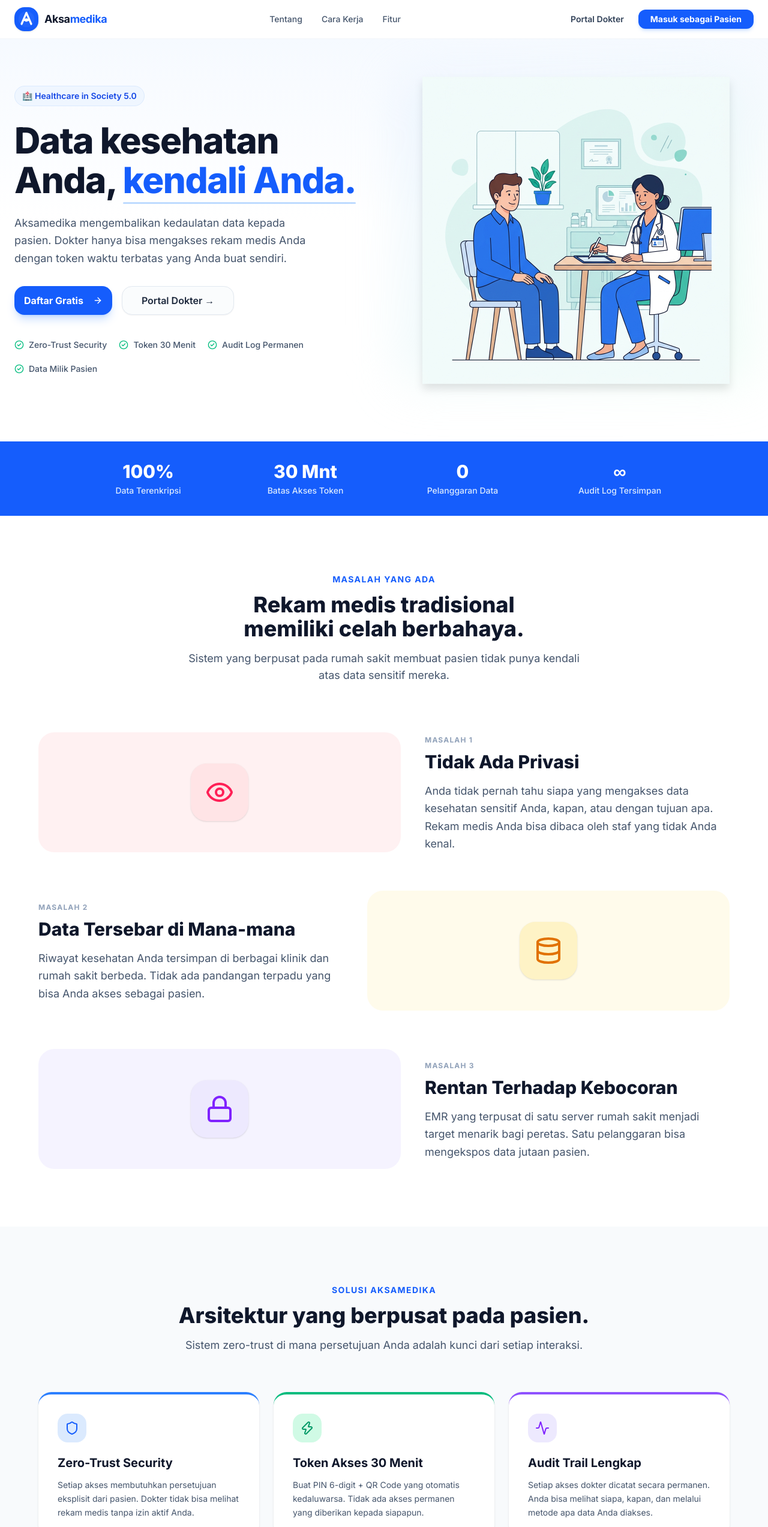
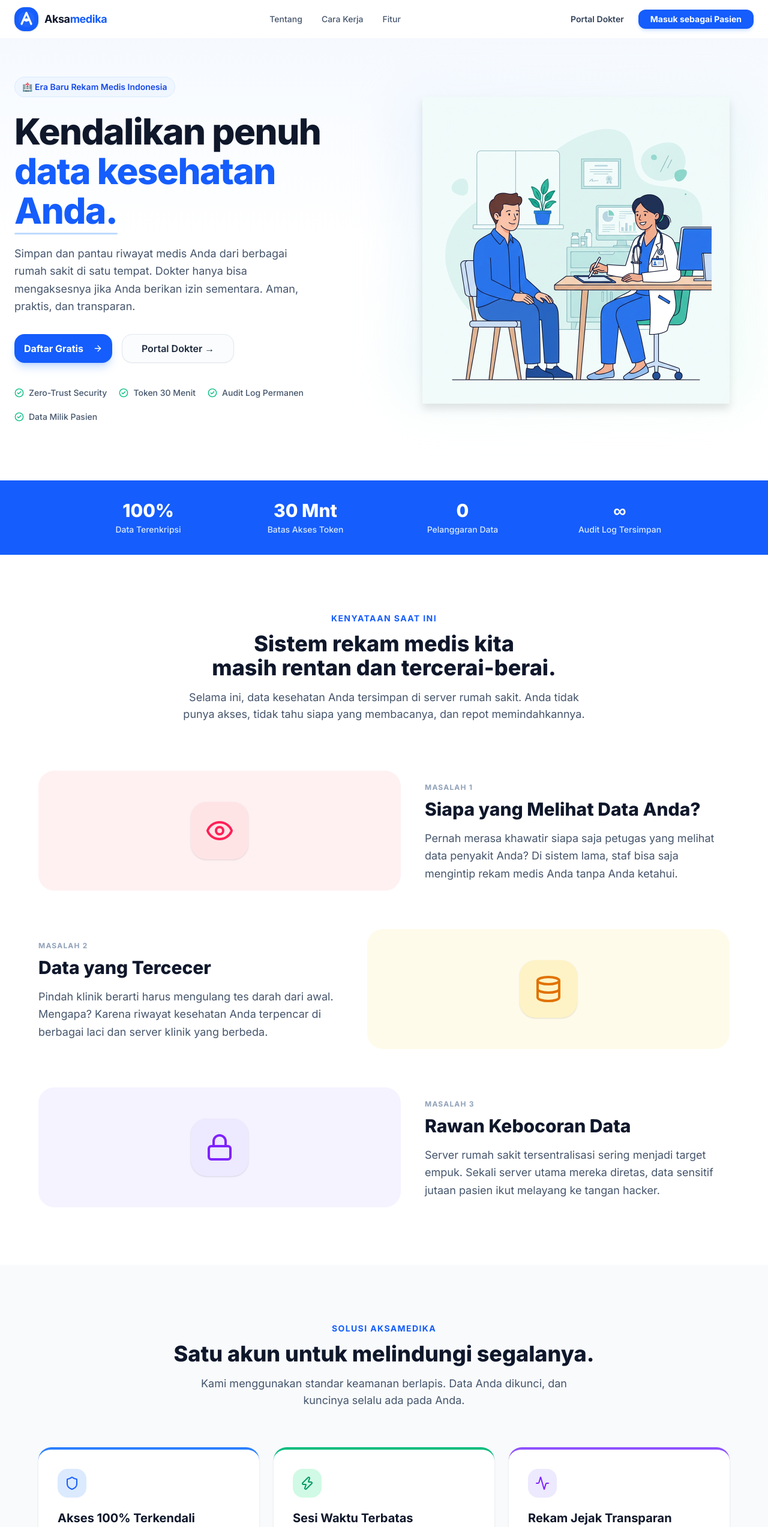
Before and after one commit to Afta20/AksaMedika, a Next.js app in the folder apps/web/: page / in a window 1280 px wide. Shown: the top 2546 px of the page at 60% size. Built offline with nearby package versions, Linux system fonts and the light colour scheme.

Commit message:
style: refine landing page copywriting and fix CTA button visibility

```diff
--- a/apps/web/app/page.tsx
+++ b/apps/web/app/page.tsx
@@ -92,22 +92,22 @@
             <div>
               <motion.div variants={fadeUp} initial="hidden" animate="visible" custom={0}>
                 <span className="inline-flex items-center gap-2 px-3 py-1.5 rounded-full bg-blue-50 border border-blue-100 text-blue-700 text-sm font-semibold mb-6">
-                  🏥 Healthcare in Society 5.0
+                  🏥 Era Baru Rekam Medis Indonesia
                 </span>
               </motion.div>
 
               <motion.h1 variants={fadeUp} initial="hidden" animate="visible" custom={1}
                 className="text-4xl md:text-5xl lg:text-6xl font-extrabold text-slate-900 leading-[1.1] tracking-tight mb-6">
-                Data kesehatan Anda,{" "}
+                Kendalikan penuh{" "}
                 <span className="text-blue-600 relative">
-                  kendali Anda.
+                  data kesehatan Anda.
                   <span className="absolute -bottom-1 left-0 right-0 h-[3px] bg-blue-200 rounded-full" />
                 </span>
               </motion.h1>
 
               <motion.p variants={fadeUp} initial="hidden" animate="visible" custom={2}
                 className="text-lg text-slate-600 leading-relaxed mb-8 max-w-lg">
-                Aksamedika mengembalikan kedaulatan data kepada pasien. Dokter hanya bisa mengakses rekam medis Anda dengan token waktu terbatas yang Anda buat sendiri.
+                Simpan dan pantau riwayat medis Anda dari berbagai rumah sakit di satu tempat. Dokter hanya bisa mengaksesnya jika Anda berikan izin sementara. Aman, praktis, dan transparan.
               </motion.p>
 
               <motion.div variants={fadeUp} initial="hidden" animate="visible" custom={3}
@@ -183,12 +183,12 @@
       <section id="tentang" className="py-24 px-6 bg-white">
         <div className="max-w-6xl mx-auto">
           <motion.div initial={{ opacity: 0, y: 20 }} whileInView={{ opacity: 1, y: 0 }} viewport={{ once: true }} className="text-center mb-20">
-            <p className="text-blue-600 text-sm font-bold uppercase tracking-widest mb-3">Masalah yang Ada</p>
+            <p className="text-blue-600 text-sm font-bold uppercase tracking-widest mb-3">Kenyataan Saat Ini</p>
             <h2 className="text-3xl md:text-4xl font-extrabold text-slate-900 mb-4">
-              Rekam medis tradisional <br className="hidden sm:block"/>memiliki celah berbahaya.
+              Sistem rekam medis kita <br className="hidden sm:block"/>masih rentan dan tercerai-berai.
             </h2>
             <p className="text-slate-600 text-lg max-w-2xl mx-auto">
-              Sistem yang berpusat pada rumah sakit membuat pasien tidak punya kendali atas data sensitif mereka.
+              Selama ini, data kesehatan Anda tersimpan di server rumah sakit. Anda tidak punya akses, tidak tahu siapa yang membacanya, dan repot memindahkannya.
             </p>
           </motion.div>
 
@@ -196,8 +196,8 @@
             {[
               {
                 icon: Eye,
-                title: "Tidak Ada Privasi",
-                desc: "Anda tidak pernah tahu siapa yang mengakses data kesehatan sensitif Anda, kapan, atau dengan tujuan apa. Rekam medis Anda bisa dibaca oleh staf yang tidak Anda kenal.",
+                title: "Siapa yang Melihat Data Anda?",
+                desc: "Pernah merasa khawatir siapa saja petugas yang melihat data penyakit Anda? Di sistem lama, staf bisa saja mengintip rekam medis Anda tanpa Anda ketahui.",
                 color: "bg-rose-50",
                 iconColor: "text-rose-500",
                 iconBg: "bg-rose-100",
@@ -205,8 +205,8 @@
               },
               {
                 icon: Database,
-                title: "Data Tersebar di Mana-mana",
-                desc: "Riwayat kesehatan Anda tersimpan di berbagai klinik dan rumah sakit berbeda. Tidak ada pandangan terpadu yang bisa Anda akses sebagai pasien.",
+                title: "Data yang Tercecer",
+                desc: "Pindah klinik berarti harus mengulang tes darah dari awal. Mengapa? Karena riwayat kesehatan Anda terpencar di berbagai laci dan server klinik yang berbeda.",
                 color: "bg-amber-50",
                 iconColor: "text-amber-600",
                 iconBg: "bg-amber-100",
@@ -214,8 +214,8 @@
               },
               {
                 icon: Lock,
-                title: "Rentan Terhadap Kebocoran",
-                desc: "EMR yang terpusat di satu server rumah sakit menjadi target menarik bagi peretas. Satu pelanggaran bisa mengekspos data jutaan pasien.",
+                title: "Rawan Kebocoran Data",
+                desc: "Server rumah sakit tersentralisasi sering menjadi target empuk. Sekali server utama mereka diretas, data sensitif jutaan pasien ikut melayang ke tangan hacker.",
                 color: "bg-violet-50",
                 iconColor: "text-violet-600",
                 iconBg: "bg-violet-100",
@@ -252,10 +252,10 @@
           <motion.div initial={{ opacity: 0, y: 20 }} whileInView={{ opacity: 1, y: 0 }} viewport={{ once: true }} className="text-center mb-16">
             <p className="text-blue-600 text-sm font-bold uppercase tracking-widest mb-3">Solusi Aksamedika</p>
             <h2 className="text-3xl md:text-4xl font-extrabold text-slate-900 mb-4">
-              Arsitektur yang berpusat pada pasien.
+              Satu akun untuk melindungi segalanya.
             </h2>
             <p className="text-slate-600 text-lg max-w-2xl mx-auto">
-              Sistem zero-trust di mana persetujuan Anda adalah kunci dari setiap interaksi.
+              Kami menggunakan standar keamanan berlapis. Data Anda dikunci, dan kuncinya selalu ada pada Anda.
             </p>
           </motion.div>
 
@@ -263,24 +263,24 @@
             {[
               {
                 icon: Shield,
-                title: "Zero-Trust Security",
-                desc: "Setiap akses membutuhkan persetujuan eksplisit dari pasien. Dokter tidak bisa melihat rekam medis tanpa izin aktif Anda.",
+                title: "Akses 100% Terkendali",
+                desc: "Setiap akses dokter membutuhkan izin langsung dari Anda. Tanpa persetujuan Anda, layar rekam medis akan terkunci rapat.",
                 iconBg: "bg-blue-100",
                 iconColor: "text-blue-600",
                 accent: "border-t-4 border-blue-500",
               },
               {
                 icon: Zap,
-                title: "Token Akses 30 Menit",
-                desc: "Buat PIN 6-digit + QR Code yang otomatis kedaluwarsa. Tidak ada akses permanen yang diberikan kepada siapapun.",
+                title: "Sesi Waktu Terbatas",
+                desc: "Sistem akan menghasilkan PIN & QR Code yang akan kedaluwarsa otomatis dalam 30 menit. Tidak ada jalur masuk permanen yang tersisa.",
                 iconBg: "bg-emerald-100",
                 iconColor: "text-emerald-600",
                 accent: "border-t-4 border-emerald-500",
               },
               {
                 icon: Activity,
-                title: "Audit Trail Lengkap",
-                desc: "Setiap akses dokter dicatat secara permanen. Anda bisa melihat siapa, kapan, dan melalui metode apa data Anda diakses.",
+                title: "Rekam Jejak Transparan",
+                desc: "Di dashboard, Anda bisa memantau layaknya CCTV. Lihat dokter mana yang mengakses data Anda, pada jam berapa, dan lewat pintu mana.",
                 iconBg: "bg-violet-100",
                 iconColor: "text-violet-600",
                 accent: "border-t-4 border-violet-500",
@@ -310,7 +310,7 @@
         <div className="max-w-5xl mx-auto">
           <motion.div initial={{ opacity: 0, y: 20 }} whileInView={{ opacity: 1, y: 0 }} viewport={{ once: true }} className="text-center mb-16">
             <p className="text-blue-600 text-sm font-bold uppercase tracking-widest mb-3">Cara Kerja</p>
-            <h2 className="text-3xl md:text-4xl font-extrabold text-slate-900">Mudah. Aman. 3 Langkah.</h2>
+            <h2 className="text-3xl md:text-4xl font-extrabold text-slate-900">Semudah scan QR, seaman brankas.</h2>
           </motion.div>
 
           <div className="space-y-4">
@@ -319,22 +319,22 @@
                 step: "01",
                 actor: "Pasien",
                 actorColor: "bg-blue-100 text-blue-700",
-                title: "Buat Token Akses",
-                desc: "Buka Aksamedika → ketuk 'Buat Akses' → dapatkan PIN 6-digit + QR Code yang valid tepat 30 menit.",
+                title: "Berikan Izin Akses",
+                desc: "Saat berobat, buka HP Anda lalu klik 'Buat Akses'. Anda akan mendapatkan PIN 6 angka dan QR Code yang hanya berlaku 30 menit.",
               },
               {
                 step: "02",
                 actor: "Dokter",
                 actorColor: "bg-emerald-100 text-emerald-700",
-                title: "Masukkan PIN untuk Akses Rekam Medis",
-                desc: "Dokter mengetik PIN di portal mereka. Backend memvalidasi token, mencatat event akses, dan menampilkan rekam medis lengkap.",
+                title: "Dokter Mengakses Data",
+                desc: "Dokter memindai QR Code atau mengetik PIN di komputer mereka. Layar rekam medis terbuka secara otomatis dan terenkripsi.",
               },
               {
                 step: "03",
-                actor: "Pasien",
+                actor: "Sistem",
                 actorColor: "bg-violet-100 text-violet-700",
-                title: "Pantau Siapa yang Mengakses Data Anda",
-                desc: "Dashboard Anda menampilkan audit trail permanen: dokter mana, jam berapa, dan melalui metode apa. Transparansi penuh, selalu.",
+                title: "Tercatat dan Transparan",
+                desc: "Begitu dokter membuka data Anda, sistem langsung menyimpannya ke buku tamu digital. Anda selalu memegang kendali, setiap saat.",
               },
             ].map((step, i) => (
               <motion.div
@@ -378,7 +378,7 @@
               </Button>
             </Link>
             <Link href="/auth/register?role=doctor">
-              <Button size="lg" variant="outline" className="border-white/40 text-white hover:bg-blue-700 font-semibold px-10 h-12 text-base rounded-xl w-full sm:w-auto">
+              <Button size="lg" className="bg-transparent border-2 border-white/50 text-white hover:bg-white/10 hover:border-white font-semibold px-10 h-12 text-base rounded-xl w-full sm:w-auto transition-all">
                 Daftar sebagai Dokter
               </Button>
             </Link>
```
